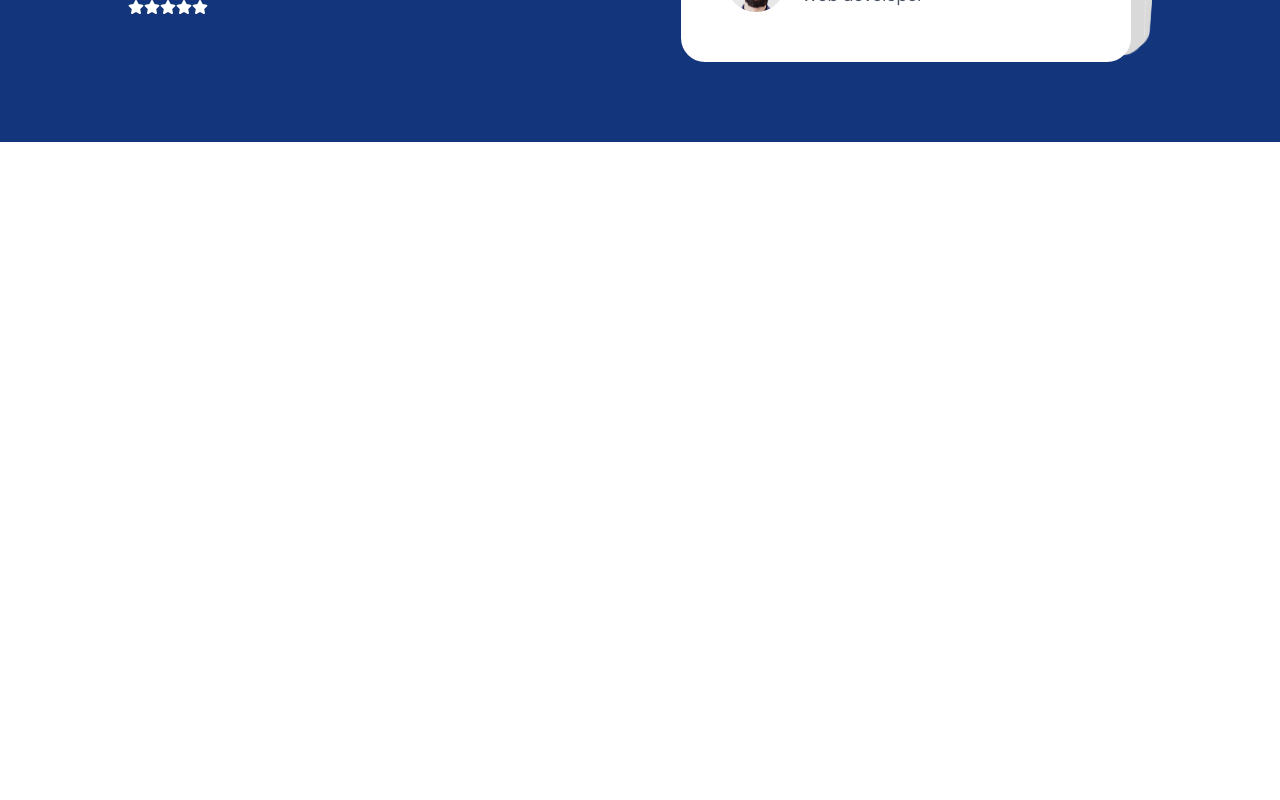
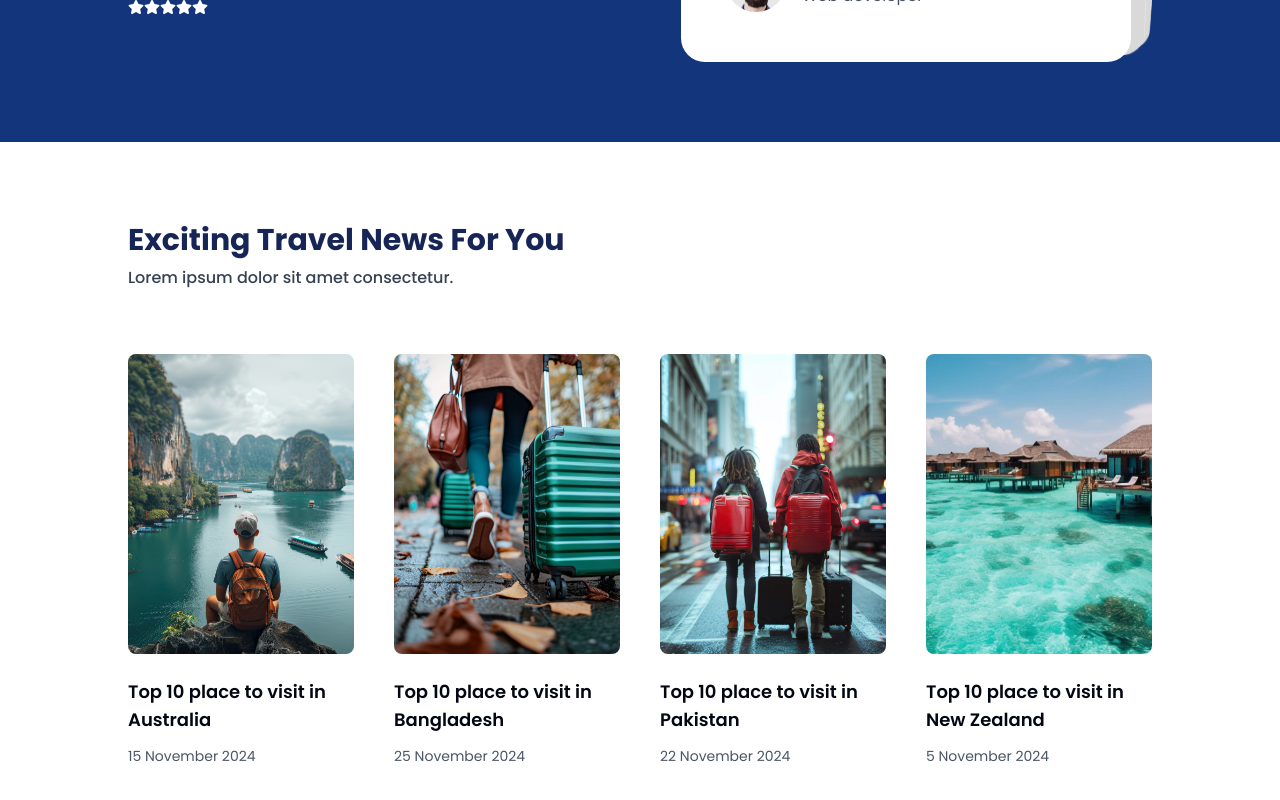
Before and after one commit to Jakaria030/travel_yt, a Next.js app: page / in a window 1280 px wide. Shown: the part 3054-3854 px from the top of the page. Before the commit the page ends 3196 px from the top, so only its background shows below. Built offline with nearby package versions, Linux system fonts and the light colour scheme.

Commit message:
News section design completed

```diff
--- a/components/Home/Home.tsx
+++ b/components/Home/Home.tsx
@@ -4,6 +4,7 @@
 import Hotel from './Hotel/Hotel';
 import WhyChoose from './WhyChoose/WhyChoose';
 import Reviews from './Reviews/Reviews';
+import News from './News/News';
 
 const Home = () => {
     return (
@@ -13,6 +14,7 @@
             <Hotel />
             <WhyChoose />
             <Reviews />
+            <News />
         </div>
     );
 };
--- /dev/null
+++ b/components/Home/News/News.tsx
@@ -0,0 +1,30 @@
+import SectionHeading from '@/components/Helper/SectionHeading';
+import React from 'react';
+import NewsCard from './NewsCard';
+
+const News = () => {
+    return (
+        <div className='pt-20 pb-20'>
+            {/* section heading */}
+            <SectionHeading heading='Exciting Travel News For You' />
+
+            {/* section content */}
+            <div className='w-[80%] mx-auto grid grid-cols-1 md:grid-cols-2 lg:grid-cols-3 xl:grid-cols-4 gap-10 items-center mt-16'>
+                <div>
+                    <NewsCard image='/images/n1.jpg' title='Top 10 place to visit in Australia' date='15 November 2024' />
+                </div>
+                <div>
+                    <NewsCard image='/images/n2.jpg' title='Top 10 place to visit in Bangladesh' date='25 November 2024' />
+                </div>
+                <div>
+                    <NewsCard image='/images/n3.jpg' title='Top 10 place to visit in Pakistan' date='22 November 2024' />
+                </div>
+                <div>
+                    <NewsCard image='/images/n4.jpg' title='Top 10 place to visit in New Zealand' date='5 November 2024' />
+                </div>
+            </div>
+        </div>
+    );
+};
+
+export default News;
--- /dev/null
+++ b/components/Home/News/NewsCard.tsx
@@ -0,0 +1,25 @@
+import Image from 'next/image';
+import React from 'react';
+
+type Props = {
+    image: string;
+    title: string;
+    date: string;
+};
+
+const NewsCard = ({ image, title, date }: Props) => {
+    return (
+        <div>
+            {/* image */}
+            <div className='h-[300px]'>
+                <Image src={image} alt={title} width={300} height={300} className='w-full h-full object-cover rounded-lg' />
+            </div>
+
+            {/* text content */}
+            <h1 className='mt-6 text-lg text-gray-950 font-semibold hover:text-blue-950 transition-all duration-200 cursor-pointer'>{title}</h1>
+            <p className='text-sm text-gray-600 mt-3'>{date}</p>
+        </div>
+    );
+};
+
+export default NewsCard;
```
